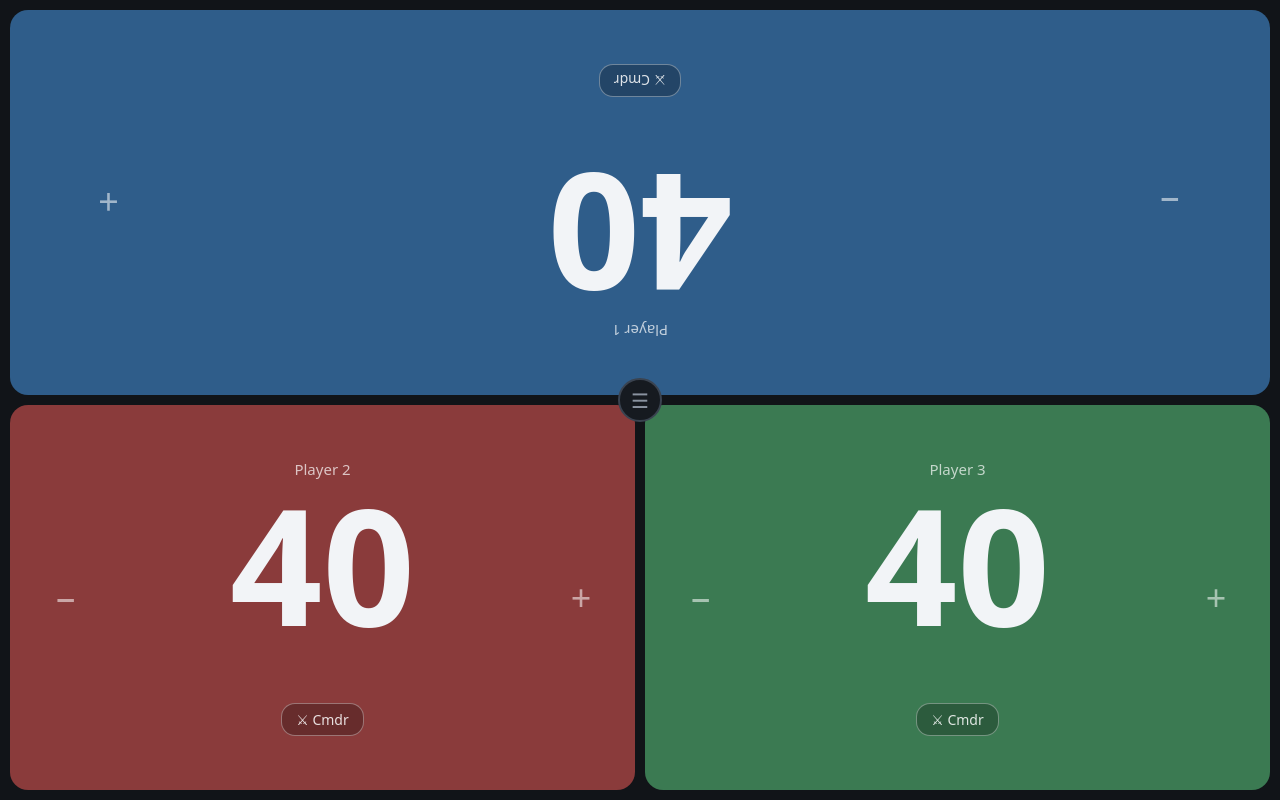
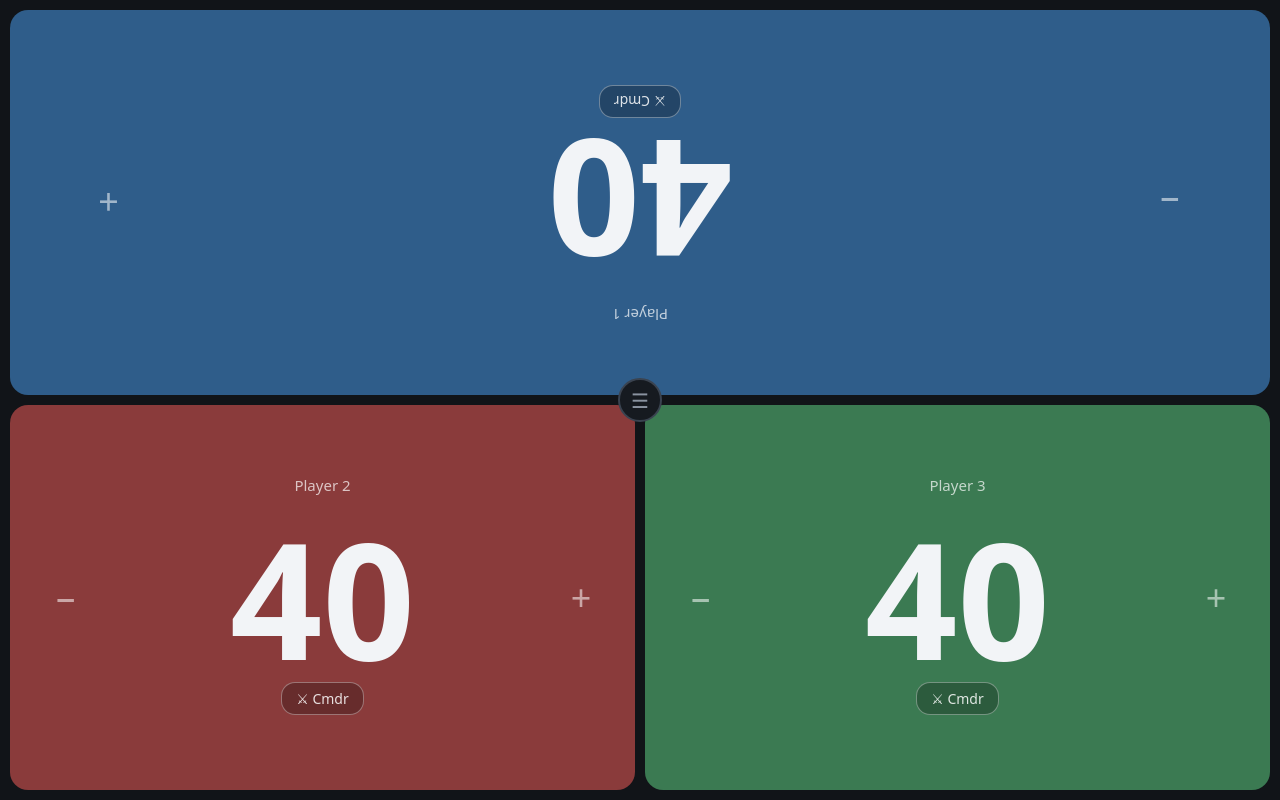
Before and after one commit to willwander20-bow/mtg-life-counter, a plain HTML site: page index.html in a window 1280 px wide. Both pictures are taken after a click on the button "Start game". Drawn offline with Linux system fonts and the light colour scheme.

Commit message:
Center and enlarge life totals
Co-Authored-By: Claude Sonnet 5.5 <noreply@anthropic.com>

```diff
--- a/index.html
+++ b/index.html
@@ -48,21 +48,24 @@
   .panel.side .rot, .panel.sideR .rot { inset: auto; left: 50%; top: 50%; width: 100cqh; height: 100cqw; }
   .panel.side .rot { transform: translate(-50%, -50%) rotate(90deg); }    /* reads from the left edge */
   .panel.sideR .rot { transform: translate(-50%, -50%) rotate(-90deg); }  /* reads from the right edge */
-  .panel.side .mid { padding-top: 30px; }  /* keeps the name clear of the centre menu button */
-  .panel.side .life, .panel.sideR .life { font-size: min(34cqw, 30cqh); }  /* these panels are short once turned */
+  .panel.side .life, .panel.sideR .life { font-size: min(44cqw, 40cqh); }  /* these panels are short once turned */
   .panel { position: relative; border-radius: var(--radius); overflow: hidden; display: flex; }
   .panel.flip { transform: rotate(180deg); }
   .panel .zone { flex: 1; display: flex; align-items: center; border: 0; background: transparent; font-size: 36px; color: rgba(255,255,255,.55); }
   .panel .zone.minus { justify-content: flex-start; padding-left: 7%; }
   .panel .zone.plus { justify-content: flex-end; padding-right: 7%; }
   .panel .zone:active { background: rgba(255,255,255,.10); }
-  .panel .mid { position: absolute; inset: 0; display: flex; flex-direction: column; align-items: center; justify-content: center; pointer-events: none; }
+  /* Three rows: name above, life exactly in the middle, tally/warning/button below */
+  .panel .mid { position: absolute; inset: 0; display: grid; grid-template-rows: minmax(0, 1fr) auto minmax(0, 1fr); justify-items: center; pointer-events: none; }
+  .mid .top { align-self: end; display: flex; flex-direction: column; align-items: center; }
+  .mid .under { align-self: start; display: flex; flex-direction: column; align-items: center; }
   .panel { container-type: size; }
-  .life { font-size: min(34cqw, 42cqh); font-weight: 800; line-height: 1; font-variant-numeric: tabular-nums; }
-  .tally { height: 1.4em; font-size: 22px; color: rgba(255,255,255,.8); font-variant-numeric: tabular-nums; }
-  .name { font-size: 15px; color: rgba(255,255,255,.7); margin-bottom: 4px; }
+  .life { font-size: min(44cqw, 42cqh); font-weight: 800; line-height: 1; text-align: center; font-variant-numeric: tabular-nums; }
+  .tally { height: 1.2em; font-size: 18px; color: rgba(255,255,255,.8); font-variant-numeric: tabular-nums; }
+  .name { font-size: 15px; color: rgba(255,255,255,.7); }
   .panel.dead .life { opacity: .35; }
-  .warn { height: 1.2em; margin-top: 4px; font-size: 16px; font-weight: 700; color: #ffd36a; }
+  .warn { font-size: 14px; font-weight: 700; color: #ffd36a; }
+  .warn:empty { display: none; }
 
   /* Commander damage: small button per panel, opens a layer inside that panel (rotates with it) */
   .cmdbtn { pointer-events: auto; margin-top: 4px; border: 1px solid rgba(255,255,255,.35);
@@ -191,8 +194,8 @@
       el.innerHTML = '<div class="rot">' +
         '<button class="zone minus" aria-label="Minus one life">&minus;</button>' +
         '<button class="zone plus" aria-label="Plus one life">+</button>' +
-        '<div class="mid"><div class="name"></div><div class="life"></div><div class="tally"></div><div class="warn"></div>' +
-        '<button class="cmdbtn" aria-label="Commander damage">&#9876; Cmdr</button></div>' +
+        '<div class="mid"><div class="top"><div class="name"></div><div class="tally"></div></div><div class="life"></div><div class="under"><div class="warn"></div>' +
+        '<button class="cmdbtn" aria-label="Commander damage">&#9876; Cmdr</button></div></div>' +
         '<div class="cmdlayer"></div></div>';
       board.appendChild(el);
       if (state.cmdOn === false) el.querySelector('.cmdbtn').hidden = true;
```
